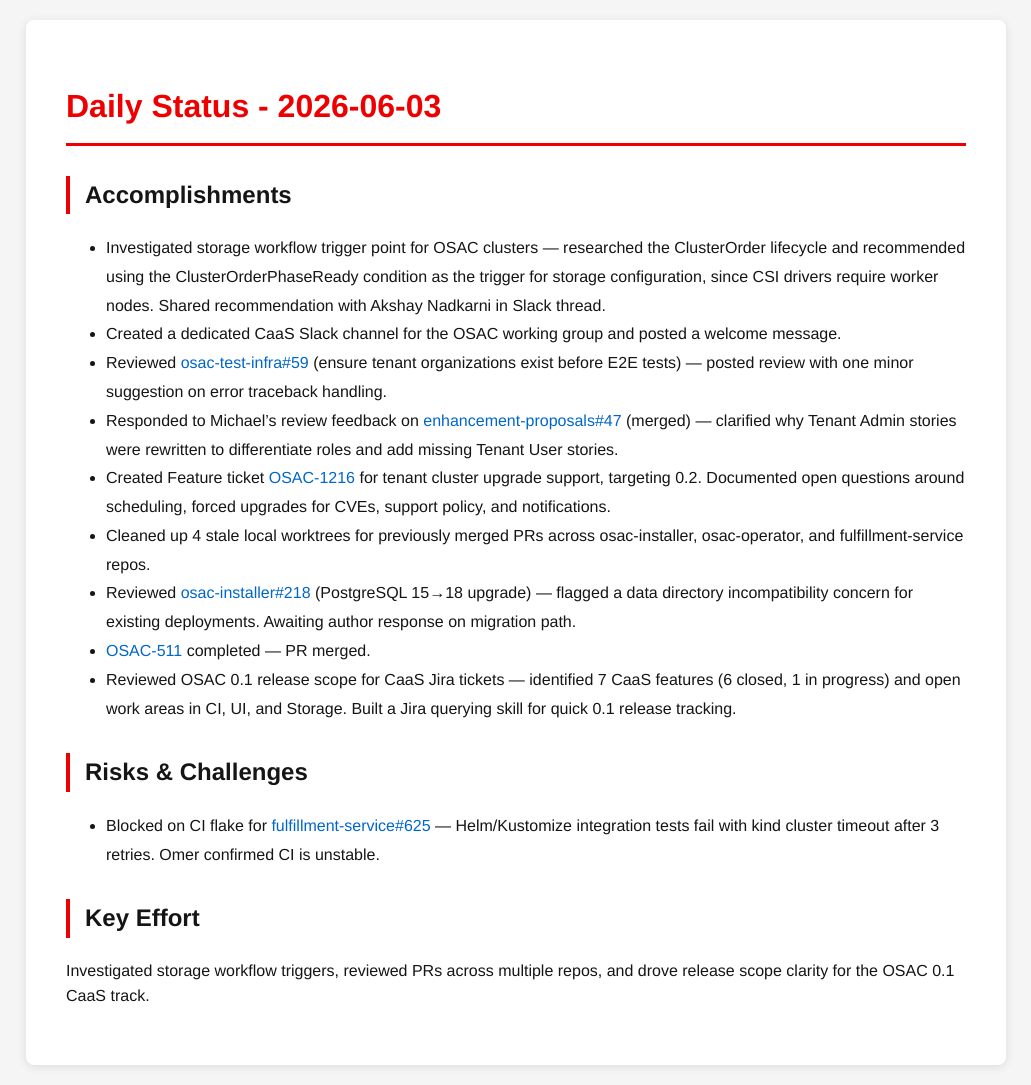
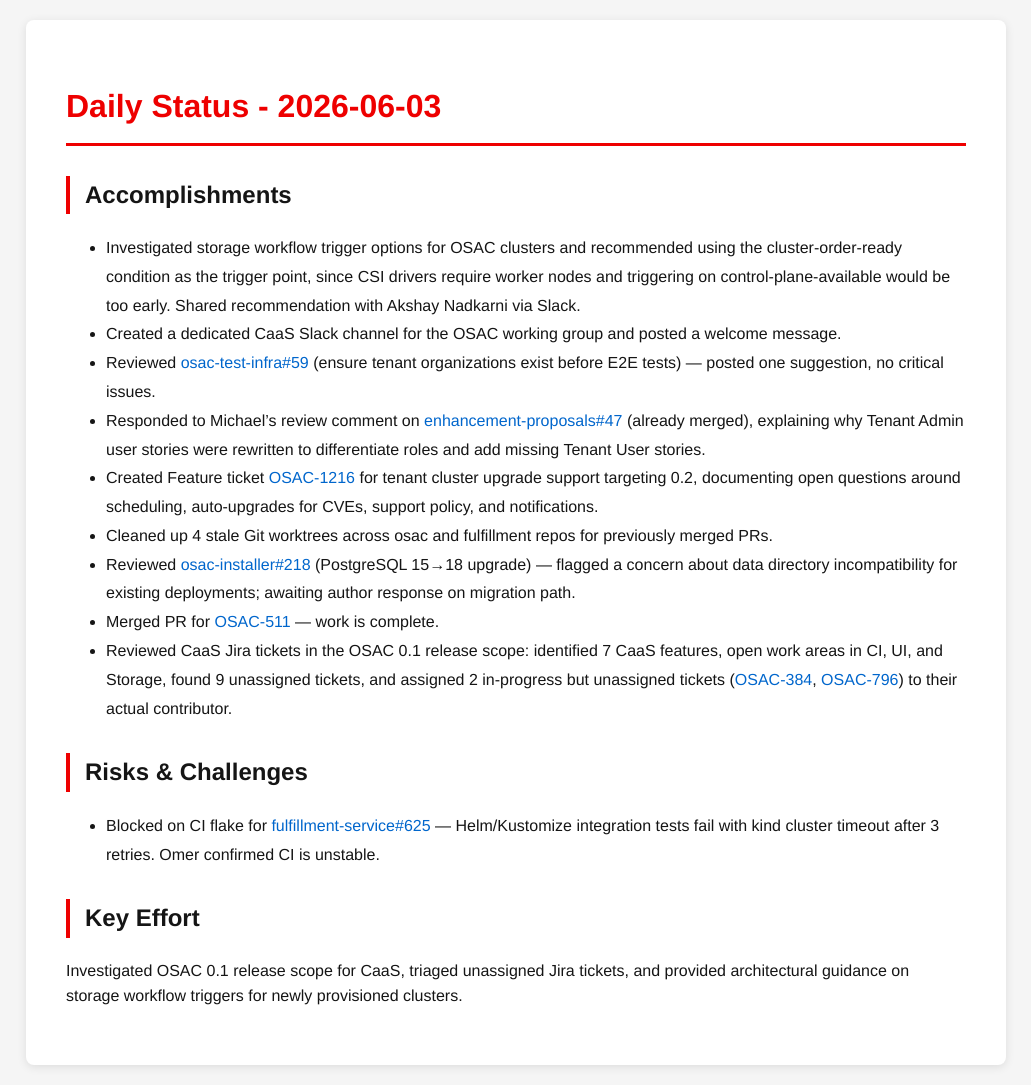
Before and after one commit to tzvatot/daily-status, a Jekyll site: the page built from 2026-06-03.md, in a window 1280 px wide. Shown: the whole page, without its empty margins (124-1155 px from the left). Built offline with Jekyll 4.4.1, drawn with Linux system fonts in a browser that asks for light colours.

Commit message:
Daily status update - 2026-06-03

```diff
--- a/2026-06-03.md
+++ b/2026-06-03.md
@@ -7,18 +7,18 @@
 # Daily Status - 2026-06-03
 
 ## Accomplishments
-- Investigated storage workflow trigger point for OSAC clusters — researched the ClusterOrder lifecycle and recommended using the ClusterOrderPhaseReady condition as the trigger for storage configuration, since CSI drivers require worker nodes. Shared recommendation with Akshay Nadkarni in Slack thread.
+- Investigated storage workflow trigger options for OSAC clusters and recommended using the cluster-order-ready condition as the trigger point, since CSI drivers require worker nodes and triggering on control-plane-available would be too early. Shared recommendation with Akshay Nadkarni via Slack.
 - Created a dedicated CaaS Slack channel for the OSAC working group and posted a welcome message.
-- Reviewed [osac-test-infra#59](https://github.com/osac-project/osac-test-infra/pull/59) (ensure tenant organizations exist before E2E tests) — posted review with one minor suggestion on error traceback handling.
-- Responded to Michael's review feedback on [enhancement-proposals#47](https://github.com/osac-project/enhancement-proposals/pull/47) (merged) — clarified why Tenant Admin stories were rewritten to differentiate roles and add missing Tenant User stories.
-- Created Feature ticket [OSAC-1216](https://redhat.atlassian.net/browse/OSAC-1216) for tenant cluster upgrade support, targeting 0.2. Documented open questions around scheduling, forced upgrades for CVEs, support policy, and notifications.
-- Cleaned up 4 stale local worktrees for previously merged PRs across osac-installer, osac-operator, and fulfillment-service repos.
-- Reviewed [osac-installer#218](https://github.com/osac-project/osac-installer/pull/218) (PostgreSQL 15→18 upgrade) — flagged a data directory incompatibility concern for existing deployments. Awaiting author response on migration path.
-- [OSAC-511](https://redhat.atlassian.net/browse/OSAC-511) completed — PR merged.
-- Reviewed OSAC 0.1 release scope for CaaS Jira tickets — identified 7 CaaS features (6 closed, 1 in progress) and open work areas in CI, UI, and Storage. Built a Jira querying skill for quick 0.1 release tracking.
+- Reviewed [osac-test-infra#59](https://github.com/osac-project/osac-test-infra/pull/59) (ensure tenant organizations exist before E2E tests) — posted one suggestion, no critical issues.
+- Responded to Michael's review comment on [enhancement-proposals#47](https://github.com/osac-project/enhancement-proposals/pull/47) (already merged), explaining why Tenant Admin user stories were rewritten to differentiate roles and add missing Tenant User stories.
+- Created Feature ticket [OSAC-1216](https://redhat.atlassian.net/browse/OSAC-1216) for tenant cluster upgrade support targeting 0.2, documenting open questions around scheduling, auto-upgrades for CVEs, support policy, and notifications.
+- Cleaned up 4 stale Git worktrees across osac and fulfillment repos for previously merged PRs.
+- Reviewed [osac-installer#218](https://github.com/osac-project/osac-installer/pull/218) (PostgreSQL 15→18 upgrade) — flagged a concern about data directory incompatibility for existing deployments; awaiting author response on migration path.
+- Merged PR for [OSAC-511](https://redhat.atlassian.net/browse/OSAC-511) — work is complete.
+- Reviewed CaaS Jira tickets in the OSAC 0.1 release scope: identified 7 CaaS features, open work areas in CI, UI, and Storage, found 9 unassigned tickets, and assigned 2 in-progress but unassigned tickets ([OSAC-384](https://redhat.atlassian.net/browse/OSAC-384), [OSAC-796](https://redhat.atlassian.net/browse/OSAC-796)) to their actual contributor.
 
 ## Risks & Challenges
 - Blocked on CI flake for [fulfillment-service#625](https://github.com/osac-project/fulfillment-service/pull/625) — Helm/Kustomize integration tests fail with kind cluster timeout after 3 retries. Omer confirmed CI is unstable.
 
 ## Key Effort
-Investigated storage workflow triggers, reviewed PRs across multiple repos, and drove release scope clarity for the OSAC 0.1 CaaS track.
+Investigated OSAC 0.1 release scope for CaaS, triaged unassigned Jira tickets, and provided architectural guidance on storage workflow triggers for newly provisioned clusters.
```
